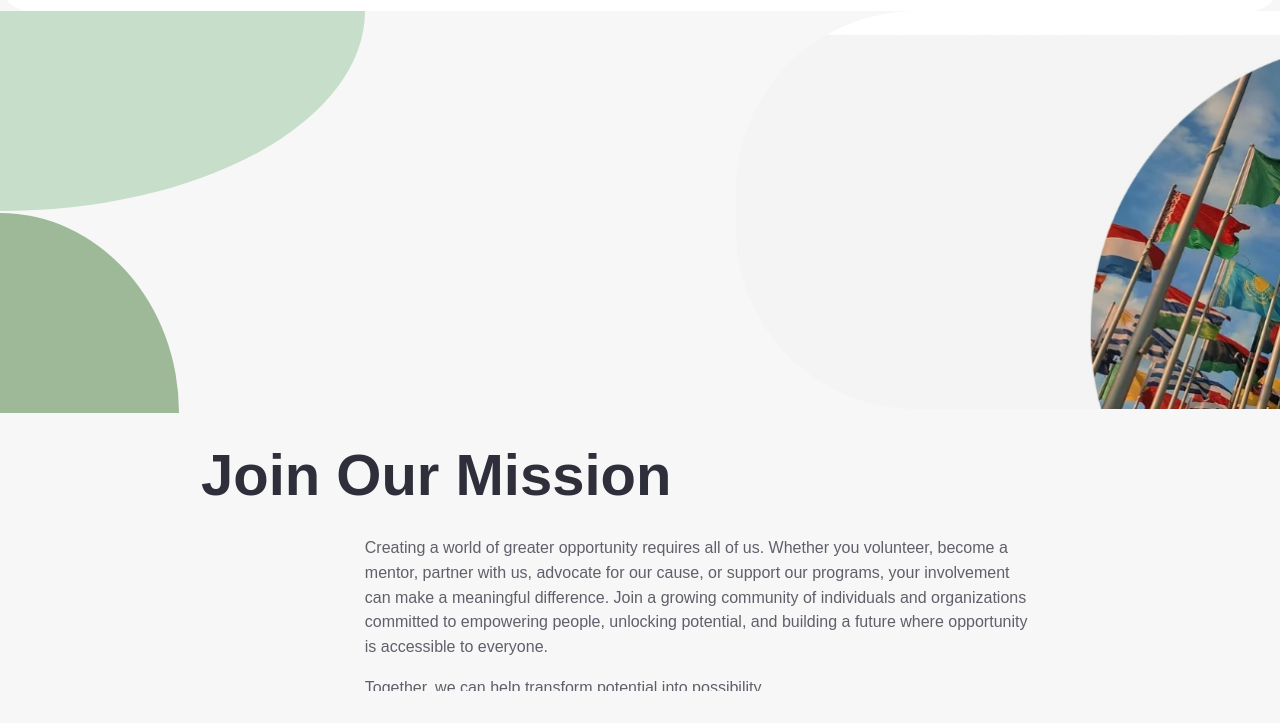
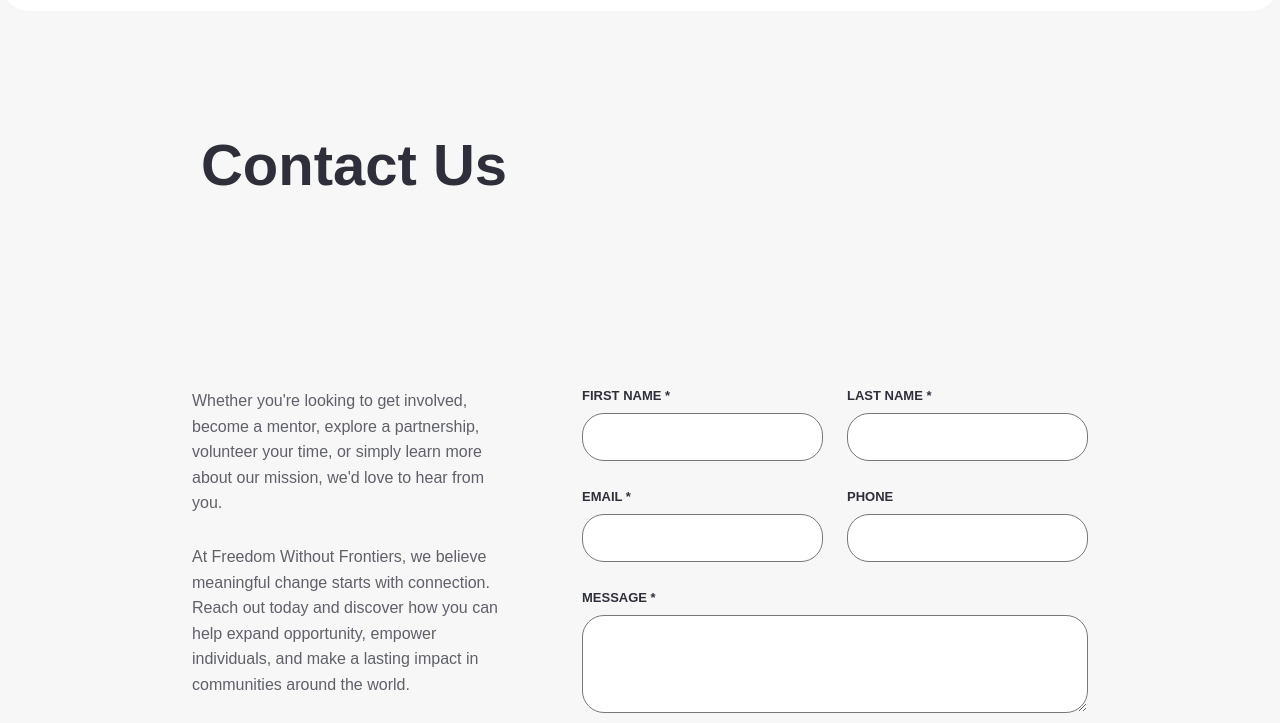
Before and after one commit to freedom-without-frontiers/freedom-without-frontiers, a plain HTML site: page contact.html in a window 1280 px wide. Shown: the part 63-786 px from the top of the page. Drawn offline with Linux system fonts and the light colour scheme.

Commit message:
cleaned contact page

```diff
--- a/contact.html
+++ b/contact.html
@@ -24,20 +24,6 @@
 </header>
 
 <main>
-  <section class="contact-hero">
-    <div class="shape contact-left-light"></div>
-    <div class="shape contact-left-dark"></div>
-    <div class="contact-flags"><img src="assets/flags.jpg" alt="International flags"></div>
-
-    <div class="contact-title">
-      <h1>Join Our Mission</h1>
-    </div>
-
-    <div class="contact-bodycopy">
-      <p>Creating a world of greater opportunity requires all of us. Whether you volunteer, become a mentor, partner with us, advocate for our cause, or support our programs, your involvement can make a meaningful difference. Join a growing community of individuals and organizations committed to empowering people, unlocking potential, and building a future where opportunity is accessible to everyone.</p>
-      <p>Together, we can help transform potential into possibility.</p>
-    </div>
-  </section>
 <section class="contact-block">
     <h2>Contact Us</h2>
     <div class="contact-grid">
--- a/styles.css
+++ b/styles.css
@@ -743,3 +743,14 @@ h1,h2,h3,p{margin-top:0}
     top:485px !important;
   }
 }
+
+
+/* === v18 Contact page: intro/mission section removed === */
+.contact-block{
+  padding-top:120px !important;
+}
+@media(max-width:980px){
+  .contact-block{
+    padding-top:80px !important;
+  }
+}
```
